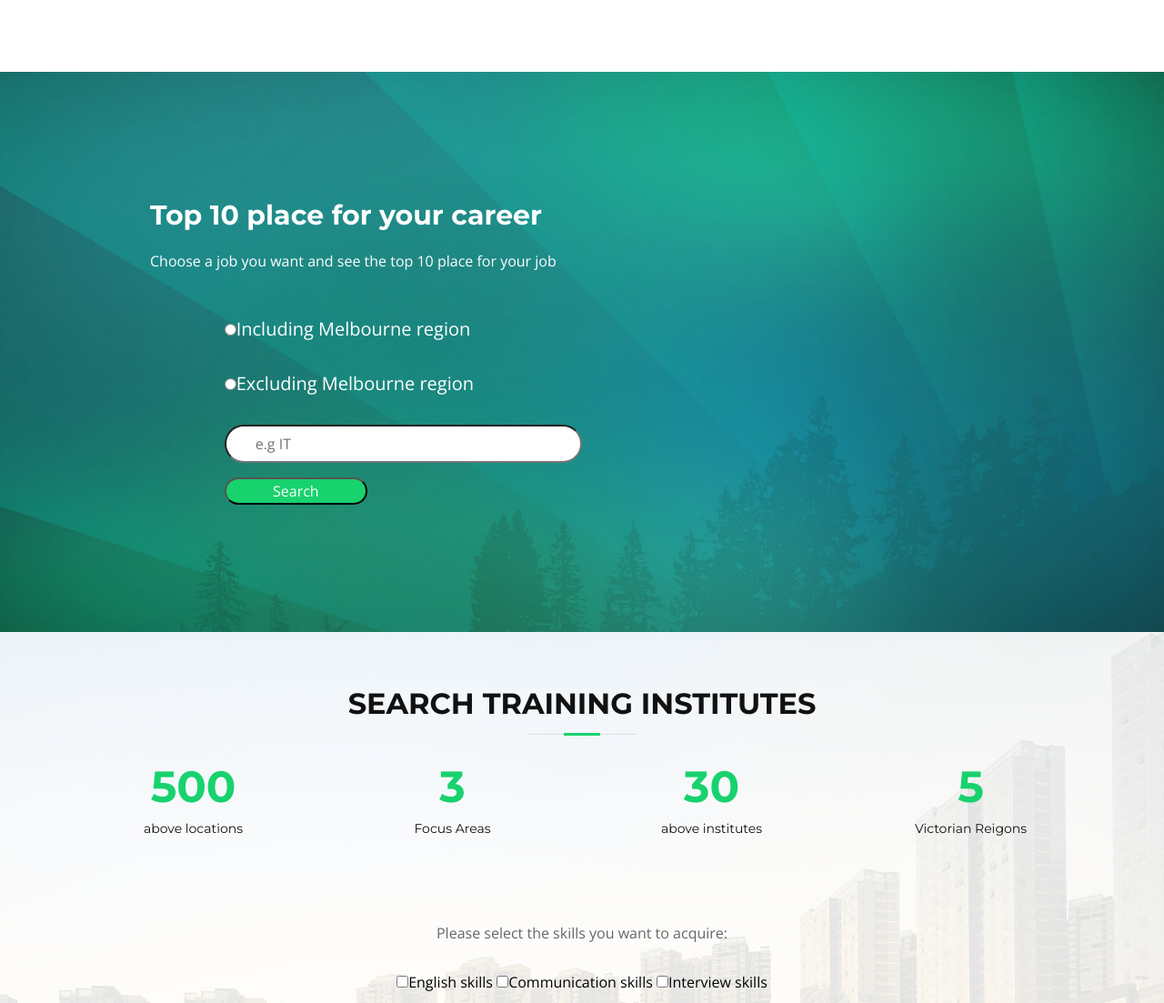
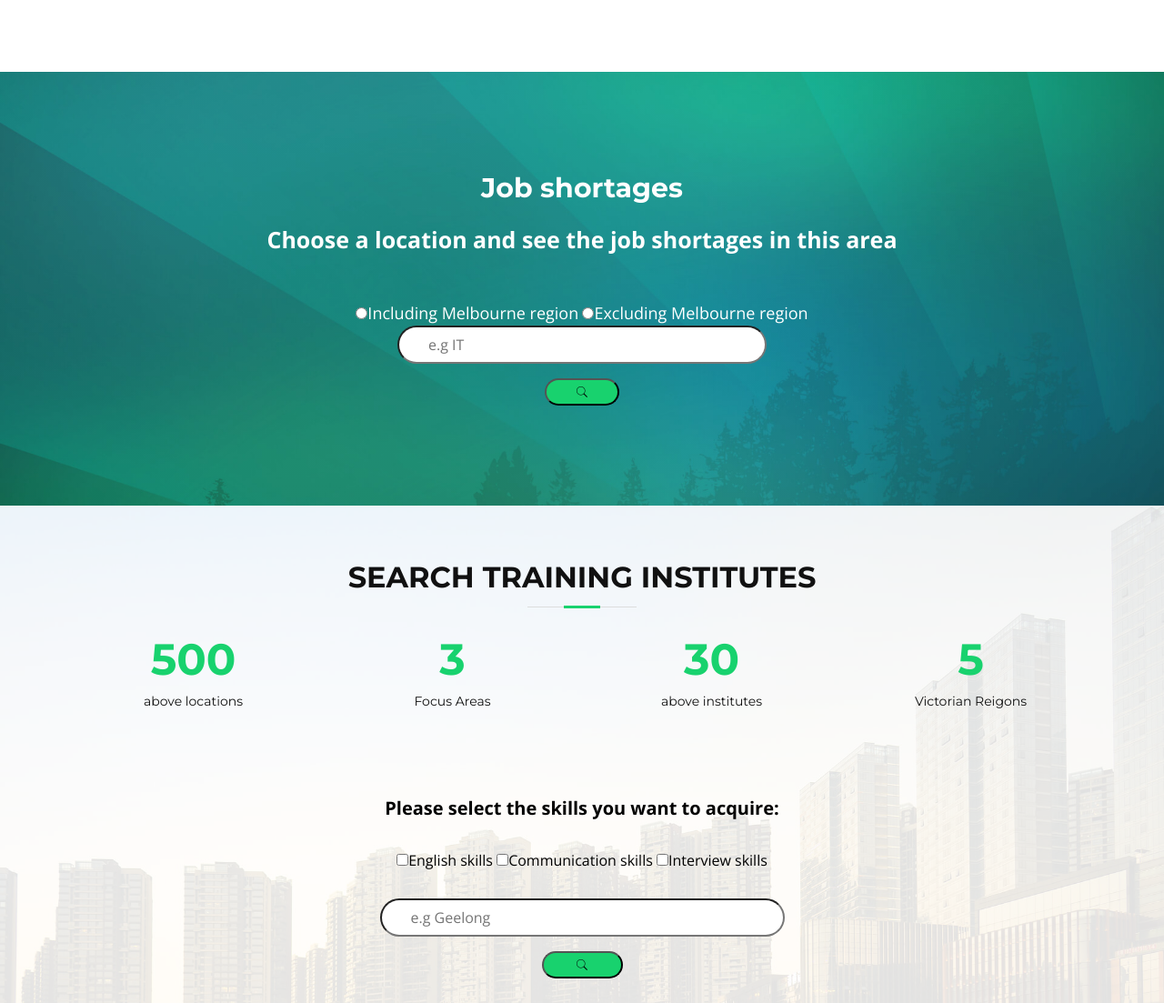
Before and after one commit to marwanqaiser/c23-iteration-2, a Django app: page / in a window 1280 px wide. Shown: the part 1566-2669 px from the top of the page at 91% size. Run offline with Django 3.2, Linux system fonts and the light colour scheme; some libraries are stand-ins or nearby versions; some web fonts are replaced.

Commit message:
some changes about UI

```diff
--- a/prod-it1/webapp/recruitassist/static/recruitassist/css/main_quiz.css
+++ b/prod-it1/webapp/recruitassist/static/recruitassist/css/main_quiz.css
@@ -68,7 +68,6 @@ p {
 	font-family: Poppins-Regular;
 	font-size: 14px;
 	line-height: 1.7;
-	color: #666666;
 	margin: 0px;
 }
 
@@ -144,7 +143,7 @@ iframe {
   justify-content: center;
   align-items: center;
   padding: 100px;
-  background: rgba(93, 152, 215, 0.74);
+  background: rgba(16, 16, 16, 0.74);
 
 }
 
--- a/prod-it1/webapp/recruitassist/templates/recuritassist/Homepage-IE.html
+++ b/prod-it1/webapp/recruitassist/templates/recuritassist/Homepage-IE.html
@@ -281,8 +281,8 @@
             <div class="portfolio-wrap">
               <figure>
                 <img src="{% static 'recruitassist/img/portfolio/test1.jpg'%}" class="img-fluid" alt="">
-                <a href="{% static 'recruitassist/img/portfolio/app1.jpg'%}" data-lightbox="portfolio" data-title="App 1" class="link-preview" title="Preview"><i class="ion ion-eye"></i></a>
-                <a href="#" class="link-details" title="More Details"><i class="ion ion-android-open"></i></a>
+                <a href="{% static 'recruitassist/img/portfolio/test1.jpg'%}" data-lightbox="portfolio" data-title="App 1" class="link-preview" title="Preview"><i class="ion ion-eye"></i></a>
+<!--                <a href="#" class="link-details" title="More Details"><i class="ion ion-android-open"></i></a>-->
               </figure>
 
               <div class="portfolio-info">
@@ -297,8 +297,8 @@
             <div class="portfolio-wrap">
               <figure>
                 <img src="{% static 'recruitassist/img/portfolio/test2.jpg'%}" class="img-fluid" alt="">
-                <a href="img/portfolio/app2.jpg" class="link-preview" data-lightbox="portfolio" data-title="App 2" title="Preview"><i class="ion ion-eye"></i></a>
-                <a href="#" class="link-details" title="More Details"><i class="ion ion-android-open"></i></a>
+                <a href="{% static 'recruitassist/img/portfolio/test2.jpg'%}" class="link-preview" data-lightbox="portfolio" data-title="App 2" title="Preview"><i class="ion ion-eye"></i></a>
+<!--                <a href="#" class="link-details" title="More Details"><i class="ion ion-android-open"></i></a>-->
               </figure>
 
               <div class="portfolio-info">
@@ -313,8 +313,8 @@
             <div class="portfolio-wrap">
               <figure>
                 <img src="{% static 'recruitassist/img/portfolio/test3.jpg'%}" class="img-fluid" alt="">
-                <a href="img/portfolio/web3.jpg" class="link-preview" data-lightbox="portfolio" data-title="Web 1" title="Preview"><i class="ion ion-eye"></i></a>
-                <a href="#" class="link-details" title="More Details"><i class="ion ion-android-open"></i></a>
+                <a href="{% static 'recruitassist/img/portfolio/test3.jpg'%}" class="link-preview" data-lightbox="portfolio" data-title="Web 1" title="Preview"><i class="ion ion-eye"></i></a>
+<!--                <a href="#" class="link-details" title="More Details"><i class="ion ion-android-open"></i></a>-->
               </figure>
 
               <div class="portfolio-info">
@@ -328,8 +328,8 @@
             <div class="portfolio-wrap">
               <figure>
                 <img src="{% static 'recruitassist/img/portfolio/test4.jpg'%}" class="img-fluid" alt="">
-                <a href="img/portfolio/web3.jpg" class="link-preview" data-lightbox="portfolio" data-title="Web 2" title="Preview"><i class="ion ion-eye"></i></a>
-                <a href="#" class="link-details" title="More Details"><i class="ion ion-android-open"></i></a>
+                <a href="{% static 'recruitassist/img/portfolio/test4.jpg'%}" class="link-preview" data-lightbox="portfolio" data-title="Web 2" title="Preview"><i class="ion ion-eye"></i></a>
+<!--                <a href="#" class="link-details" title="More Details"><i class="ion ion-android-open"></i></a>-->
               </figure>
 
               <div class="portfolio-info">
@@ -344,8 +344,8 @@
             <div class="portfolio-wrap">
               <figure>
                 <img src="{% static 'recruitassist/img/portfolio/test5.jpg'%}" class="img-fluid" alt="">
-                <a href="img/portfolio/card2.jpg" class="link-preview" data-lightbox="portfolio" data-title="Card 2" title="Preview"><i class="ion ion-eye"></i></a>
-                <a href="#" class="link-details" title="More Details"><i class="ion ion-android-open"></i></a>
+                <a href="{% static 'recruitassist/img/portfolio/test5.jpg'%}" class="link-preview" data-lightbox="portfolio" data-title="Card 2" title="Preview"><i class="ion ion-eye"></i></a>
+<!--                <a href="#" class="link-details" title="More Details"><i class="ion ion-android-open"></i></a>-->
               </figure>
 
               <div class="portfolio-info">
@@ -446,9 +446,53 @@
 
 
 
-            <div id="2nd_function" style="padding:80px;position: relative;display:block;">
-           <h3>Top 10 place for your career </h3>
-          <p>Choose a job you want and see the top 10 place for your job</p>
+<!--            <div id="2nd_function" style="padding:80px;position: relative;display:block;">-->
+<!--           <h3>Top 10 place for your career </h3>-->
+<!--          <p>Choose a job you want and see the top 10 place for your job</p>-->
+
+<!--          <form action="top_jobs/" class="search-location mt-md-5" method="post" target="iframe_2">{% csrf_token %}-->
+
+
+<!--                                    	<div class="row justify-content-center">-->
+
+<!--                            			<div class="col-lg-10 align-items-end">-->
+<!--		        				<div class="form-group">-->
+<!--		          				<div class="form-field">-->
+<!--&lt;!&ndash;                                    Idk why Django will send 2 data to backend, and the data is not work as I want, I try to fix it&ndash;&gt;-->
+<!--&lt;!&ndash;                                    Using js to change the value of inbox based on if checked, it value changed but it send Yes to backend first time&ndash;&gt;-->
+<!--&lt;!&ndash;                                    send No to backend, not work&ndash;&gt;-->
+<!--&lt;!&ndash;                                    So i used 2 input box, using radio, this function seems worked.&ndash;&gt;-->
+<!--                                    <p style="font-size: 20px;"><input type="radio" id="withMel" name="withMel" value="Yes">Including Melbourne region</p>-->
+<!--                                    <p style="font-size: 20px;"><input type="radio" id="without_Mel" name="withMel" value="Yes">Excluding Melbourne region</p>-->
+<!--                                    <input style="width: 50%;height: 50%;padding: 8px 32px;border-radius: 50px" list="jobs" name="jobs" id="job_input" placeholder="e.g IT" required pattern="[a-zA-Z\s]+">-->
+<!--                                    <datalist id="jobs">-->
+<!--                                            <option value="IT"> IT </option>-->
+<!--                                            <option value="Accounting"> Accounting </option>-->
+<!--                                            <option value="Doctor"> Doctor </option>-->
+<!--                                            <option value="Engineering"> Engineering </option>-->
+<!--                                            <option value="Lawyer"> Lawyer </option>-->
+<!--                                            <option value="Medicine"> Medicine </option>-->
+<!--                                            <option value="Marketing"> Marketing </option>-->
+<!--                                            <option value="Nursing"> Nursing </option>-->
+<!--                                            <option value="Property"> Property </option>-->
+<!--                                            <option value="Retail"> Retail </option>-->
+<!--                                    </datalist>-->
+<!--                                </div>-->
+<!--                              </div>-->
+<!--                                <button  id="job_submit" style="width:20%;background:#18d26e;border-radius: 50px;color:#fff"><span>Search</span></button>-->
+<!--&lt;!&ndash;                                <button  id="job_submit_without_mel" style="width:20%;background:#18d26e;border-radius: 50px;color:#fff"><span>Without Mel</span></button>&ndash;&gt;-->
+<!--                              </div>-->
+<!--                          </div>-->
+<!--                    </form>-->
+<!--                    <iframe id="iframe_2" name="iframe_2" style="display:none;"></iframe>-->
+<!--                </div>-->
+<!--          <div id="chartContainer_jobs" style="position: relative"></div>-->
+<!--          <div id="chartContainer_jobs_without_mel" style="position: relative"></div>-->
+<!--                </div>-->
+    <div class="container text-center">
+          <div id="2nd_function" style="padding:50px;display:block;">
+         <h3 >Job shortages </h3>
+          <p style="font-size:25px;font-weight:800;">Choose a location and see the job shortages in this area</p>
 
           <form action="top_jobs/" class="search-location mt-md-5" method="post" target="iframe_2">{% csrf_token %}
 
@@ -456,14 +500,11 @@
                                     	<div class="row justify-content-center">
 
                             			<div class="col-lg-10 align-items-end">
+                                            <a style="font-size: 18px;"><input type="radio" id="withMel" name="withMel" value="Yes">Including Melbourne region</a>
+                                    <a style="font-size: 18px;"><input type="radio" id="without_Mel" name="withMel" value="Yes">Excluding Melbourne region</a>
 		        				<div class="form-group">
 		          				<div class="form-field">
-<!--                                    Idk why Django will send 2 data to backend, and the data is not work as I want, I try to fix it-->
-<!--                                    Using js to change the value of inbox based on if checked, it value changed but it send Yes to backend first time-->
-<!--                                    send No to backend, not work-->
-<!--                                    So i used 2 input box, using radio, this function seems worked.-->
-                                    <p style="font-size: 20px;"><input type="radio" id="withMel" name="withMel" value="Yes">Including Melbourne region</p>
-                                    <p style="font-size: 20px;"><input type="radio" id="without_Mel" name="withMel" value="Yes">Excluding Melbourne region</p>
+
                                     <input style="width: 50%;height: 50%;padding: 8px 32px;border-radius: 50px" list="jobs" name="jobs" id="job_input" placeholder="e.g IT" required pattern="[a-zA-Z\s]+">
                                     <datalist id="jobs">
                                             <option value="IT"> IT </option>
@@ -477,19 +518,19 @@
                                             <option value="Property"> Property </option>
                                             <option value="Retail"> Retail </option>
                                     </datalist>
+
                                 </div>
                               </div>
-                                <button  id="job_submit" style="width:20%;background:#18d26e;border-radius: 50px;color:#fff"><span>Search</span></button>
-<!--                                <button  id="job_submit_without_mel" style="width:20%;background:#18d26e;border-radius: 50px;color:#fff"><span>Without Mel</span></button>-->
+                                <button id="job_submit" style="width:10%;background:#18d26e;border-radius: 50px;"><span class="ion-ios-search"></span></button>
                               </div>
                           </div>
                     </form>
                     <iframe id="iframe_2" name="iframe_2" style="display:none;"></iframe>
-                </div>
-          <div id="chartContainer_jobs" style="position: relative"></div>
-          <div id="chartContainer_jobs_without_mel" style="position: relative"></div>
-                </div>
-
+              </div>
+            <div id="chartContainer_jobs" style="position: relative"></div>
+            <div id="chartContainer_jobs_without_mel" style="position: relative"></div>
+            </div>
+ </div>
     </section><!-- #call-to-action -->
 
       <!--==========================
@@ -539,7 +580,7 @@
 
                  <div class="container text-center">
                 <label class="Main-skill"></label>
-                    <p><span>Please select the skills you want to acquire:</span></p>
+                    <p style="color:black; font-weight:900;font-size:20px;"><span>Please select the skills you want to acquire:</span></p>
                     <a style="color:black"><input type="checkbox" name= "english"class="english"  >English skills</a>
 					<a style="color:black"><input type="checkbox" name="commuincation" class="communication">Communication skills</a>
                     <a style="color:black"><input type="checkbox" name= "interview" class="interview">Interview skills</a>
```
Also changed, not shown: prod-it1/webapp/recruitassist/templates/recuritassist/quiz_new.html (+12 -4 lines).
